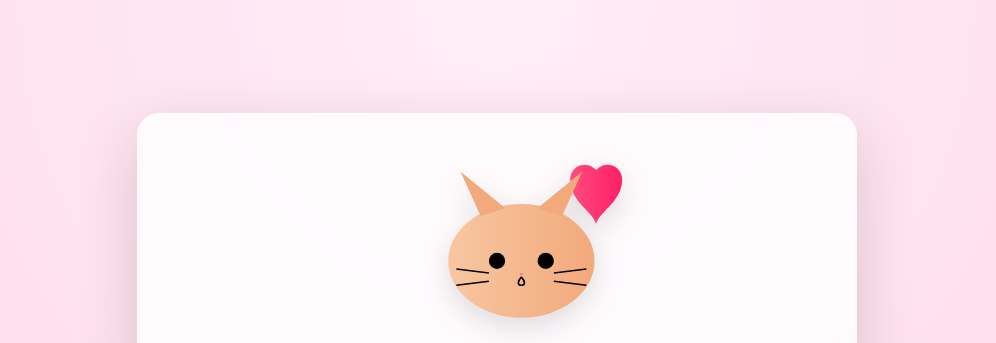
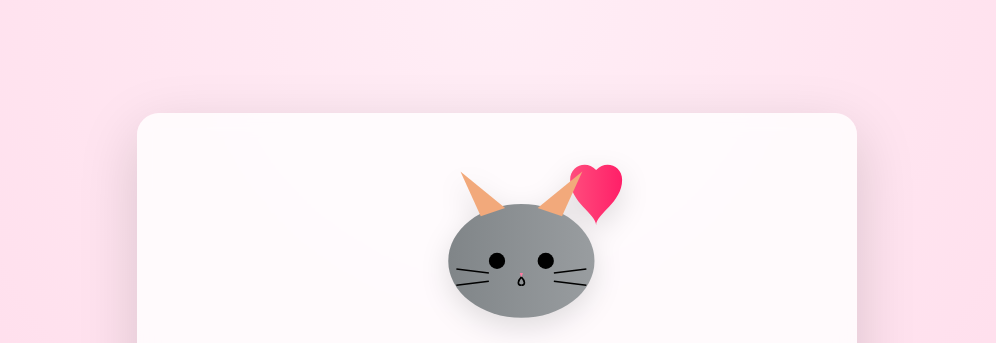
Before and after one commit to cdubes67/Amelia-s-Secret-Message-, a plain HTML site: page index.html in a window 1280 px wide. Shown: the top 343 px of the page, without its empty margins (143-1139 px from the left). Drawn offline with nearby package versions, Linux system fonts and the light colour scheme.

Commit message:
Update index.html

```diff
--- a/index.html
+++ b/index.html
@@ -138,8 +138,8 @@
 <svg class="art" viewBox="0 0 320 240" xmlns="http://www.w3.org/2000/svg">
   <defs>
     <linearGradient id="fur" x1="0" x2="1">
-      <stop offset="0" stop-color="#f7c7a1"/>
-      <stop offset="1" stop-color="#f2a97b"/>
+      <stop offset="0" stop-color="#808588"/>
+      <stop offset="1" stop-color="#999da0"/>
     </linearGradient>
     <linearGradient id="heart" x1="0" x2="1">
       <stop offset="0" stop-color="#ff4d7d"/>
```
